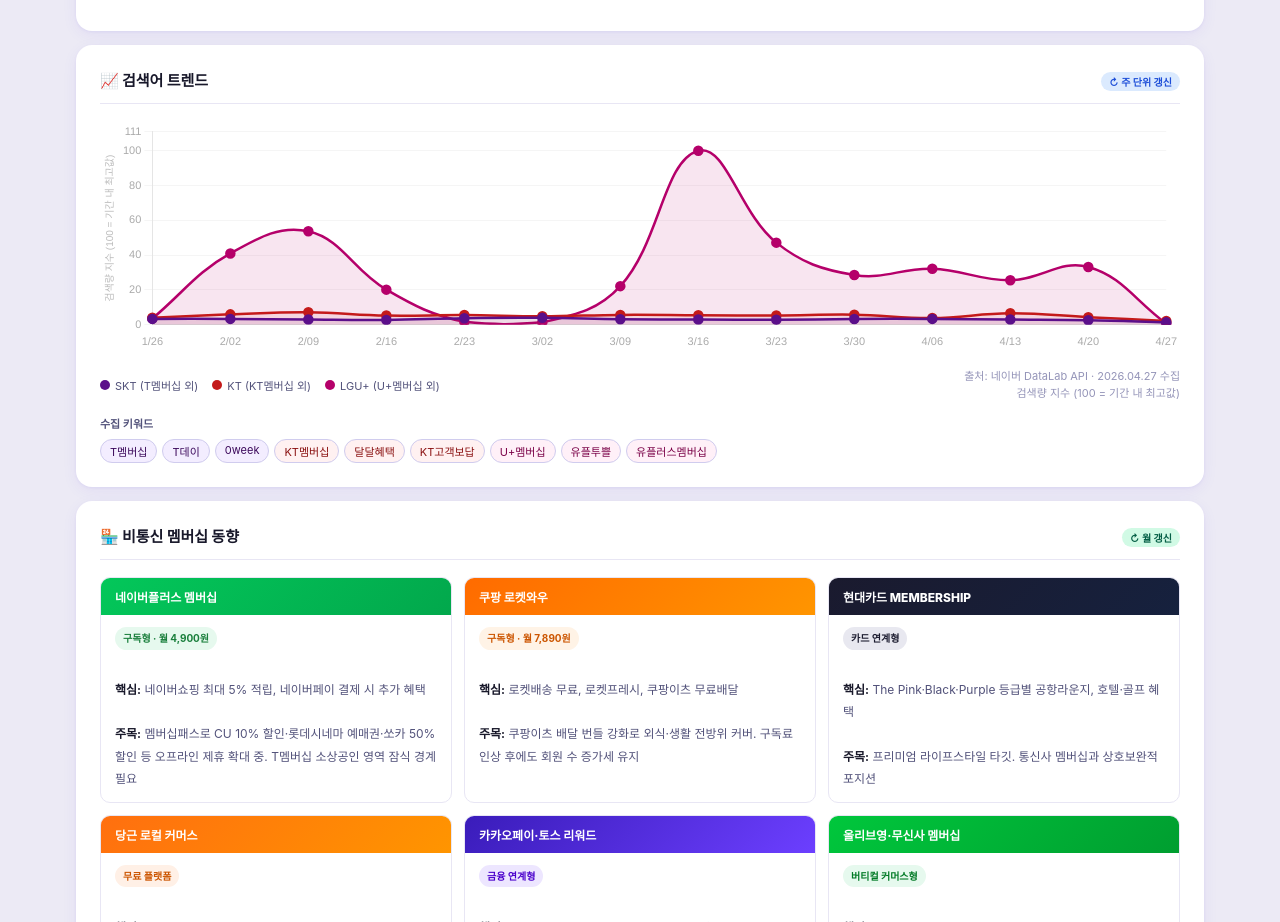
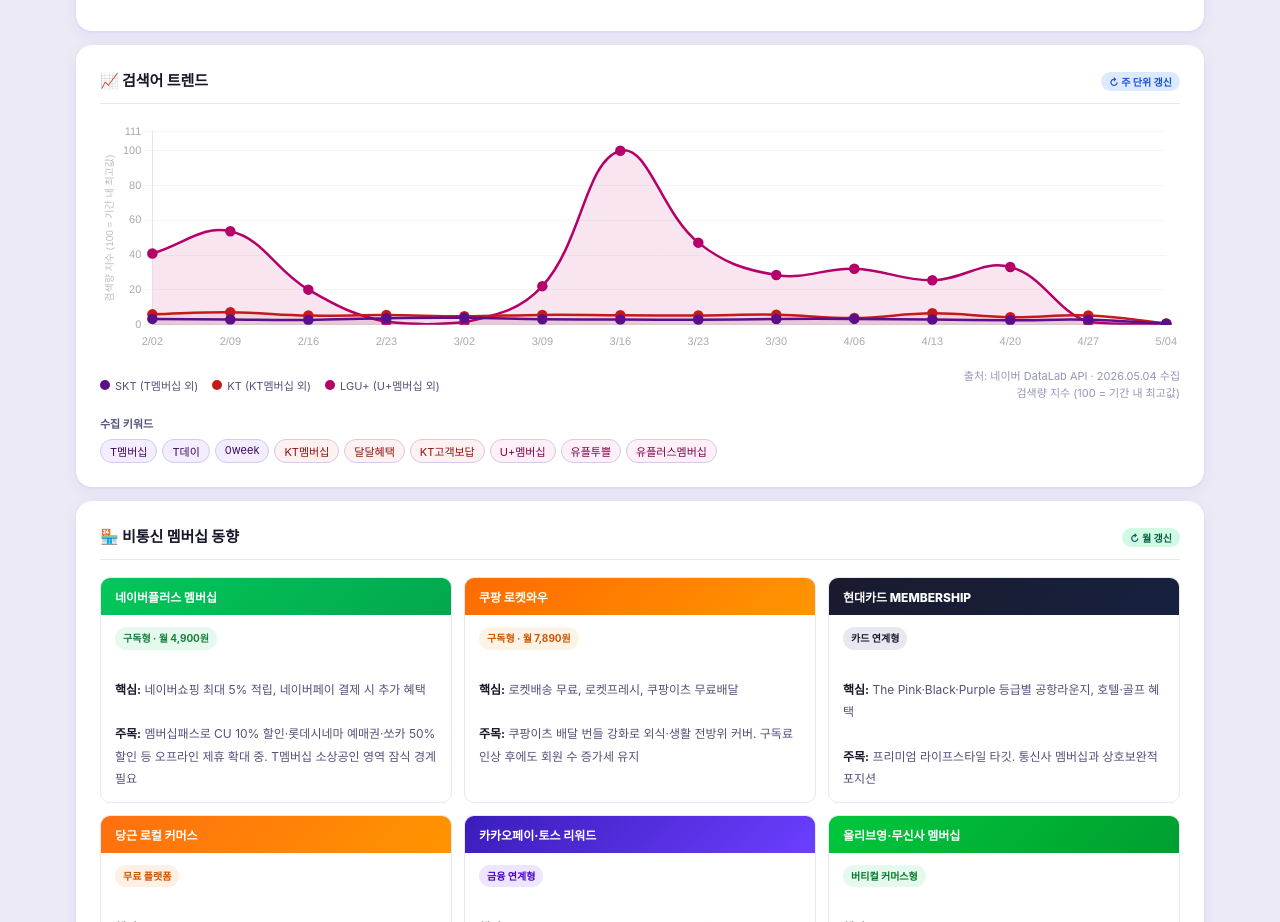
Before and after one commit to capjjunse/tmembership-dashboard, a plain HTML site: page index.html in a window 1280 px wide. Shown: the part 4360-5282 px from the top of the page. Drawn offline with nearby package versions, Linux system fonts and the light colour scheme.

Commit message:
feat: 검색어 트렌드 5월 최신 데이터 반영 (2/02~5/04)

```diff
--- a/index.html
+++ b/index.html
@@ -734,7 +734,7 @@
       <div class="tli"><div class="tld" style="background:#c41a1a"></div>KT (KT멤버십 외)</div>
       <div class="tli"><div class="tld" style="background:#b5006a"></div>LGU+ (U+멤버십 외)</div>
     </div>
-    <div class="tnote">출처: 네이버 DataLab API · 2026.04.27 수집<br>검색량 지수 (100 = 기간 내 최고값)</div>
+    <div class="tnote">출처: 네이버 DataLab API · 2026.05.04 수집<br>검색량 지수 (100 = 기간 내 최고값)</div>
   </div>
   <div style="margin-top:12px">
     <div style="font-size:11px;color:var(--tx2);font-weight:700;margin-bottom:6px">수집 키워드</div>
@@ -902,10 +902,10 @@
 window.addEventListener('load',()=>{
   const ctx=document.getElementById('trendChart')?.getContext('2d');
   if(!ctx)return;
-  const labels=['1/26','2/02','2/09','2/16','2/23','3/02','3/09','3/16','3/23','3/30','4/06','4/13','4/20','4/27'];
-  const skt=[3.4,3.4,3.0,2.8,3.8,4.0,3.2,3.0,2.9,3.3,3.4,3.0,2.6,1.4];
-  const kt=[4.1,6.0,7.2,5.3,5.6,4.9,5.7,5.5,5.3,5.8,3.9,6.6,4.4,2.2];
-  const lgu=[3.6,41.0,53.7,20.2,1.7,1.4,22.2,100,47.2,28.6,32.2,25.6,33.2,0.7];
+  const labels=["2/02", "2/09", "2/16", "2/23", "3/02", "3/09", "3/16", "3/23", "3/30", "4/06", "4/13", "4/20", "4/27", "5/04"];
+  const skt=[3.4, 3.0, 2.8, 3.8, 4.0, 3.2, 3.0, 2.9, 3.3, 3.4, 3.0, 2.6, 2.9, 0.6];
+  const kt=[6.0, 7.2, 5.3, 5.6, 4.9, 5.7, 5.5, 5.3, 5.8, 3.9, 6.6, 4.4, 5.3, 0.8];
+  const lgu=[41.0, 53.7, 20.2, 1.7, 1.4, 22.2, 100, 47.2, 28.6, 32.2, 25.6, 33.2, 1.6, 0.2];
   const yMax=Math.ceil(Math.max(...skt,...kt,...lgu)*1.1);
   new Chart(ctx,{type:'line',data:{labels,datasets:[
     {label:'SKT',data:skt,borderColor:'#5B0F8A',backgroundColor:'rgba(91,15,138,.08)',tension:.4,pointRadius:4,pointHoverRadius:6,pointBackgroundColor:'#5B0F8A',borderWidth:2.5,fill:true},
```
